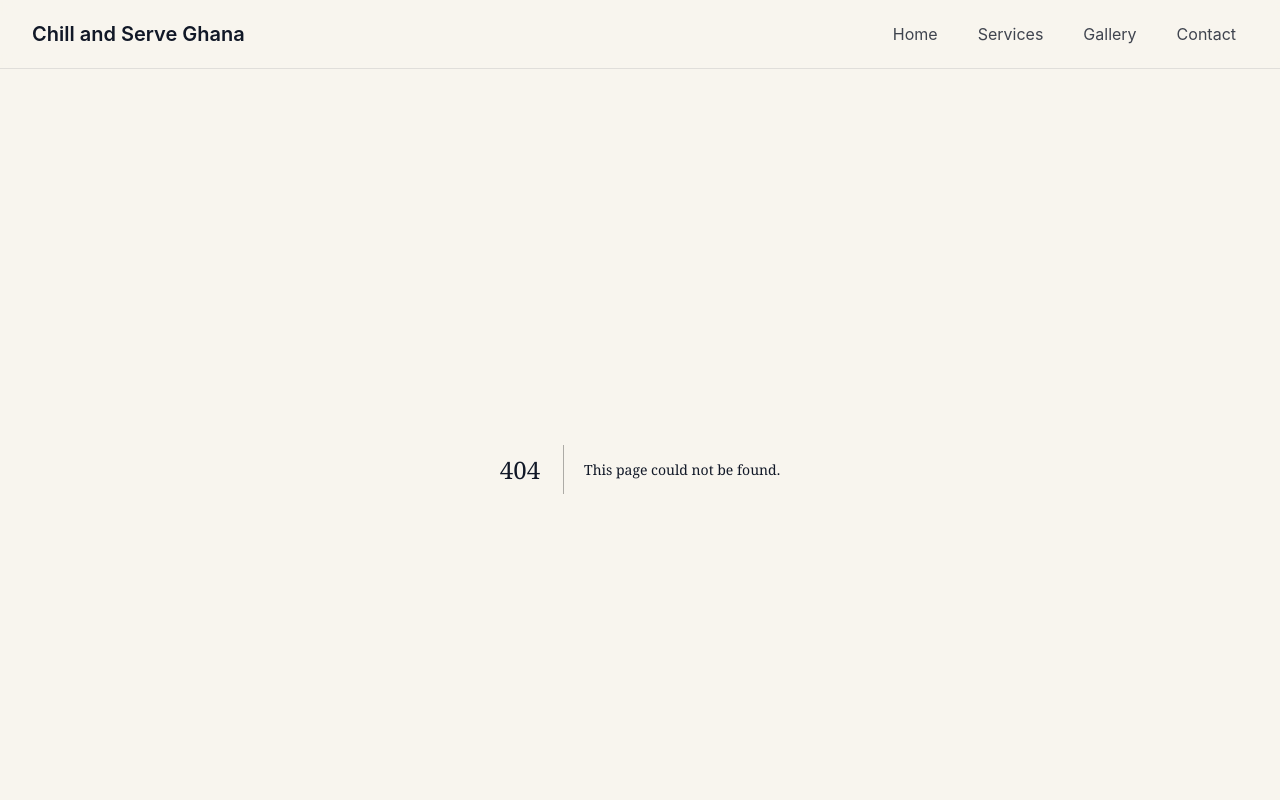
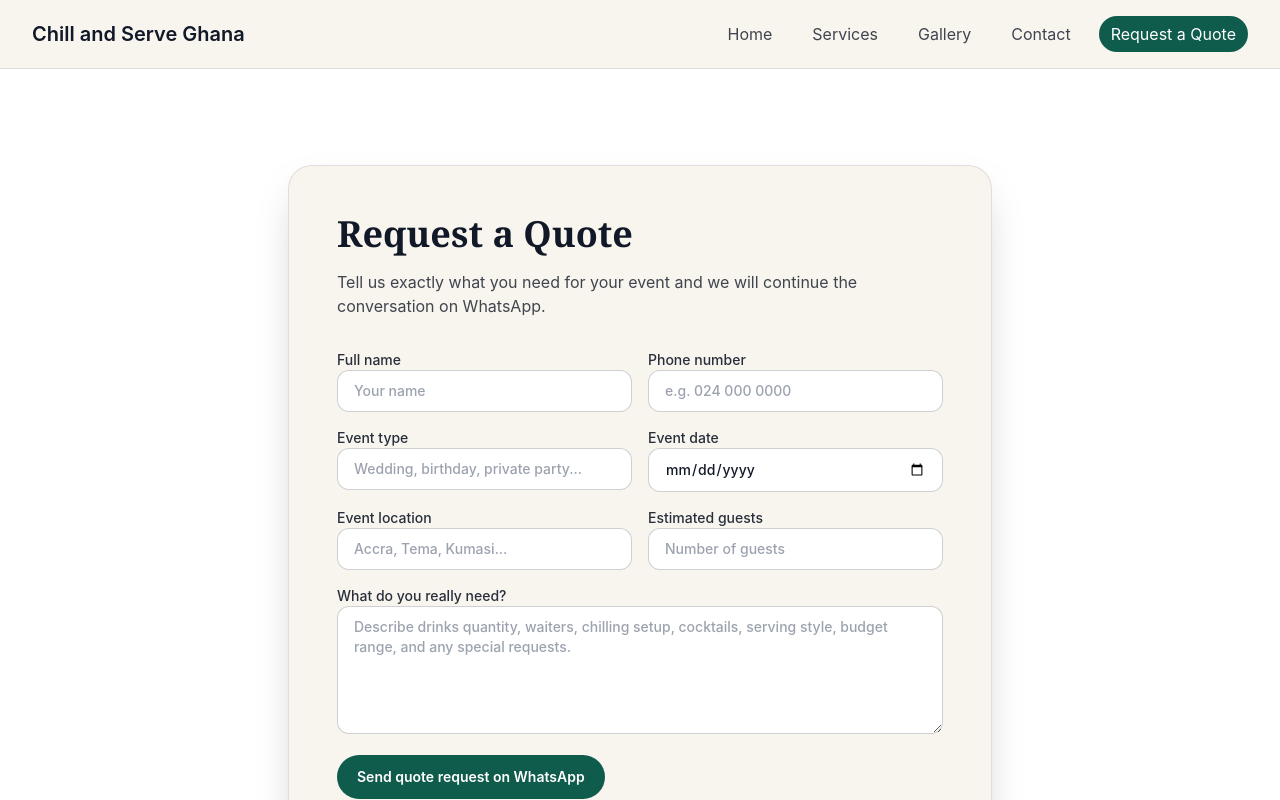
Before and after one commit to learngermanghana/chillandserve, a Next.js app: page /request-quote in a window 1280 px wide. Before the commit this address had no page. Shown: the top 800 px of the page. Built offline with nearby package versions, Linux system fonts and the light colour scheme.

Commit message:
Add request-a-quote page with WhatsApp submission

```diff
--- /dev/null
+++ b/app/request-quote/page.tsx
@@ -0,0 +1,16 @@
+import type { Metadata } from "next";
+import RequestQuoteForm from "@/components/request-quote-form";
+
+export const metadata: Metadata = {
+  title: "Request a Quote | Chill and Serve Ghana",
+  description:
+    "Share your event needs and send a detailed quote request to Chill and Serve Ghana instantly on WhatsApp."
+};
+
+export default function RequestQuotePage() {
+  return (
+    <main>
+      <RequestQuoteForm />
+    </main>
+  );
+}
--- /dev/null
+++ b/components/request-quote-form.tsx
@@ -0,0 +1,138 @@
+"use client";
+
+import { FormEvent, useMemo, useState } from "react";
+import Link from "next/link";
+import { PHONE_DISPLAY } from "@/lib/constants";
+
+const WHATSAPP_NUMBER = "233240649883";
+
+const inputClass =
+  "w-full rounded-xl border border-charcoalBrand/20 bg-white px-4 py-2.5 text-sm text-charcoalBrand outline-none transition focus:border-emeraldBrand focus:ring-2 focus:ring-emeraldBrand/20";
+
+export default function RequestQuoteForm() {
+  const [name, setName] = useState("");
+  const [phone, setPhone] = useState("");
+  const [eventType, setEventType] = useState("");
+  const [eventDate, setEventDate] = useState("");
+  const [eventLocation, setEventLocation] = useState("");
+  const [guestCount, setGuestCount] = useState("");
+  const [details, setDetails] = useState("");
+
+  const whatsappLink = useMemo(() => {
+    const lines = [
+      "Hello Chill and Serve team, I would like to request a quote.",
+      `Name: ${name || "Not provided"}`,
+      `Phone: ${phone || "Not provided"}`,
+      `Event type: ${eventType || "Not provided"}`,
+      `Event date: ${eventDate || "Not provided"}`,
+      `Event location: ${eventLocation || "Not provided"}`,
+      `Estimated guests: ${guestCount || "Not provided"}`,
+      `Details: ${details || "Not provided"}`
+    ];
+
+    return `https://wa.me/${WHATSAPP_NUMBER}?text=${encodeURIComponent(lines.join("\n"))}`;
+  }, [name, phone, eventType, eventDate, eventLocation, guestCount, details]);
+
+  const handleSubmit = (event: FormEvent<HTMLFormElement>) => {
+    event.preventDefault();
+    window.open(whatsappLink, "_blank", "noopener,noreferrer");
+  };
+
+  return (
+    <section className="bg-white py-16 md:py-24">
+      <div className="container mx-auto max-w-3xl px-4 md:px-8">
+        <div className="rounded-3xl border border-charcoalBrand/10 bg-ivoryBrand p-8 shadow-premium md:p-12">
+          <h1 className="text-3xl font-semibold text-charcoalBrand md:text-4xl">Request a Quote</h1>
+          <p className="mt-4 text-charcoalBrand/80">
+            Tell us exactly what you need for your event and we will continue the conversation on WhatsApp.
+          </p>
+
+          <form onSubmit={handleSubmit} className="mt-8 space-y-4">
+            <div className="grid gap-4 md:grid-cols-2">
+              <label className="text-sm font-medium text-charcoalBrand/90">
+                Full name
+                <input
+                  className={inputClass}
+                  value={name}
+                  onChange={(event) => setName(event.target.value)}
+                  placeholder="Your name"
+                  required
+                />
+              </label>
+
+              <label className="text-sm font-medium text-charcoalBrand/90">
+                Phone number
+                <input
+                  className={inputClass}
+                  value={phone}
+                  onChange={(event) => setPhone(event.target.value)}
+                  placeholder="e.g. 024 000 0000"
+                  required
+                />
+              </label>
+
+              <label className="text-sm font-medium text-charcoalBrand/90">
+                Event type
+                <input
+                  className={inputClass}
+                  value={eventType}
+                  onChange={(event) => setEventType(event.target.value)}
+                  placeholder="Wedding, birthday, private party..."
+                />
+              </label>
+
+              <label className="text-sm font-medium text-charcoalBrand/90">
+                Event date
+                <input className={inputClass} type="date" value={eventDate} onChange={(event) => setEventDate(event.target.value)} />
+              </label>
+
+              <label className="text-sm font-medium text-charcoalBrand/90">
+                Event location
+                <input
+                  className={inputClass}
+                  value={eventLocation}
+                  onChange={(event) => setEventLocation(event.target.value)}
+                  placeholder="Accra, Tema, Kumasi..."
+                />
+              </label>
+
+              <label className="text-sm font-medium text-charcoalBrand/90">
+                Estimated guests
+                <input
+                  className={inputClass}
+                  type="number"
+                  min={1}
+                  value={guestCount}
+                  onChange={(event) => setGuestCount(event.target.value)}
+                  placeholder="Number of guests"
+                />
+              </label>
+            </div>
+
+            <label className="block text-sm font-medium text-charcoalBrand/90">
+              What do you really need?
+              <textarea
+                className={`${inputClass} min-h-32 resize-y`}
+                value={details}
+                onChange={(event) => setDetails(event.target.value)}
+                placeholder="Describe drinks quantity, waiters, chilling setup, cocktails, serving style, budget range, and any special requests."
+                required
+              />
+            </label>
+
+            <button
+              type="submit"
+              className="inline-flex items-center justify-center rounded-full bg-emeraldBrand px-5 py-3 text-sm font-semibold text-white transition hover:bg-emeraldBrand/90"
+            >
+              Send quote request on WhatsApp
+            </button>
+          </form>
+
+          <p className="mt-4 text-sm text-charcoalBrand/70">
+            Prefer direct chat? Reach us on WhatsApp/phone at <Link href="tel:+233240649883" className="font-semibold text-emeraldBrand">{PHONE_DISPLAY}</Link>.
+          </p>
+        </div>
+      </div>
+    </section>
+  );
+}
--- a/components/site-header.tsx
+++ b/components/site-header.tsx
@@ -8,7 +8,8 @@ const navItems = [
   { href: "/", label: "Home" },
   { href: "/services", label: "Services" },
   { href: "/gallery", label: "Gallery" },
-  { href: "/contact", label: "Contact" }
+  { href: "/contact", label: "Contact" },
+  { href: "/request-quote", label: "Request a Quote" }
 ];
 
 export default function SiteHeader() {
```
